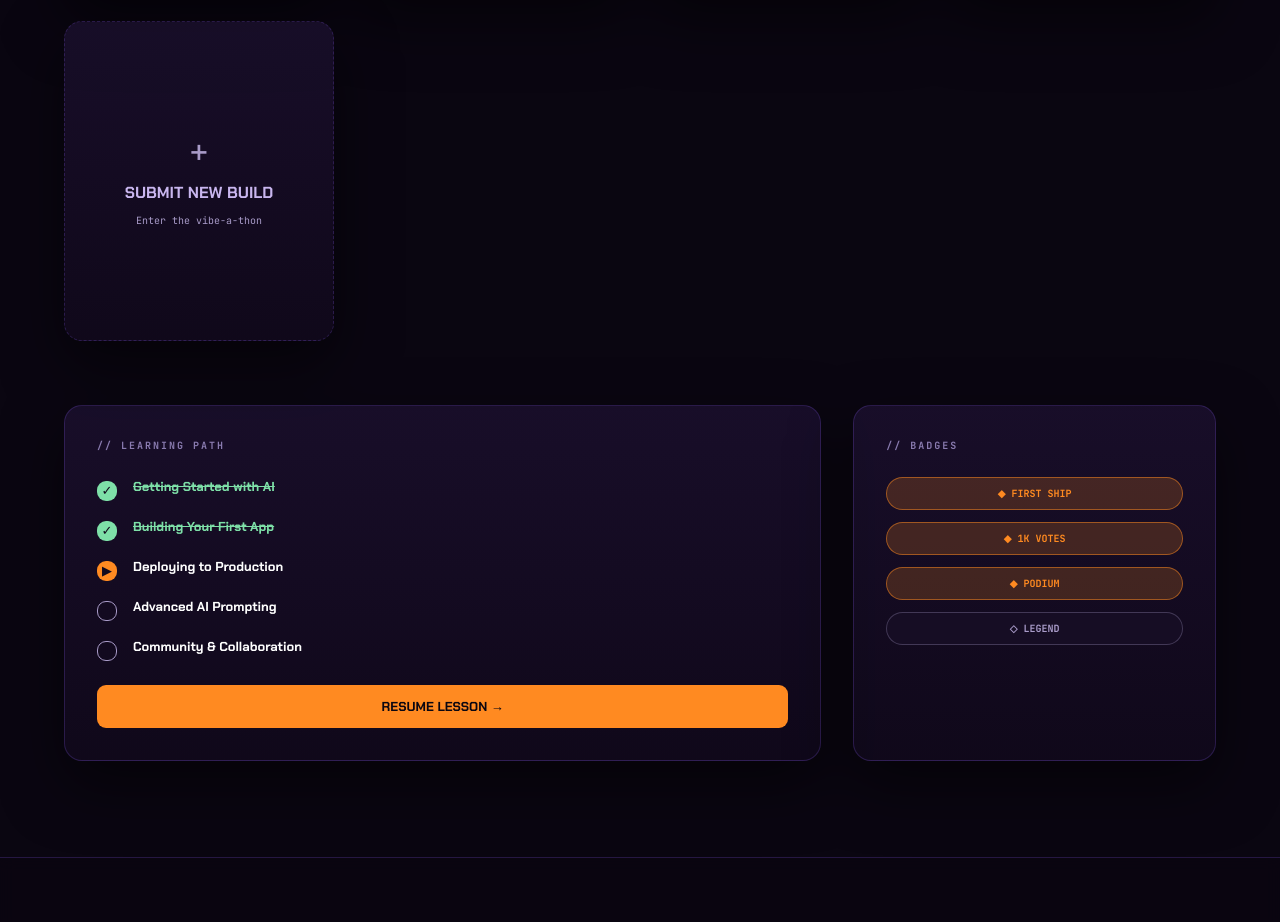
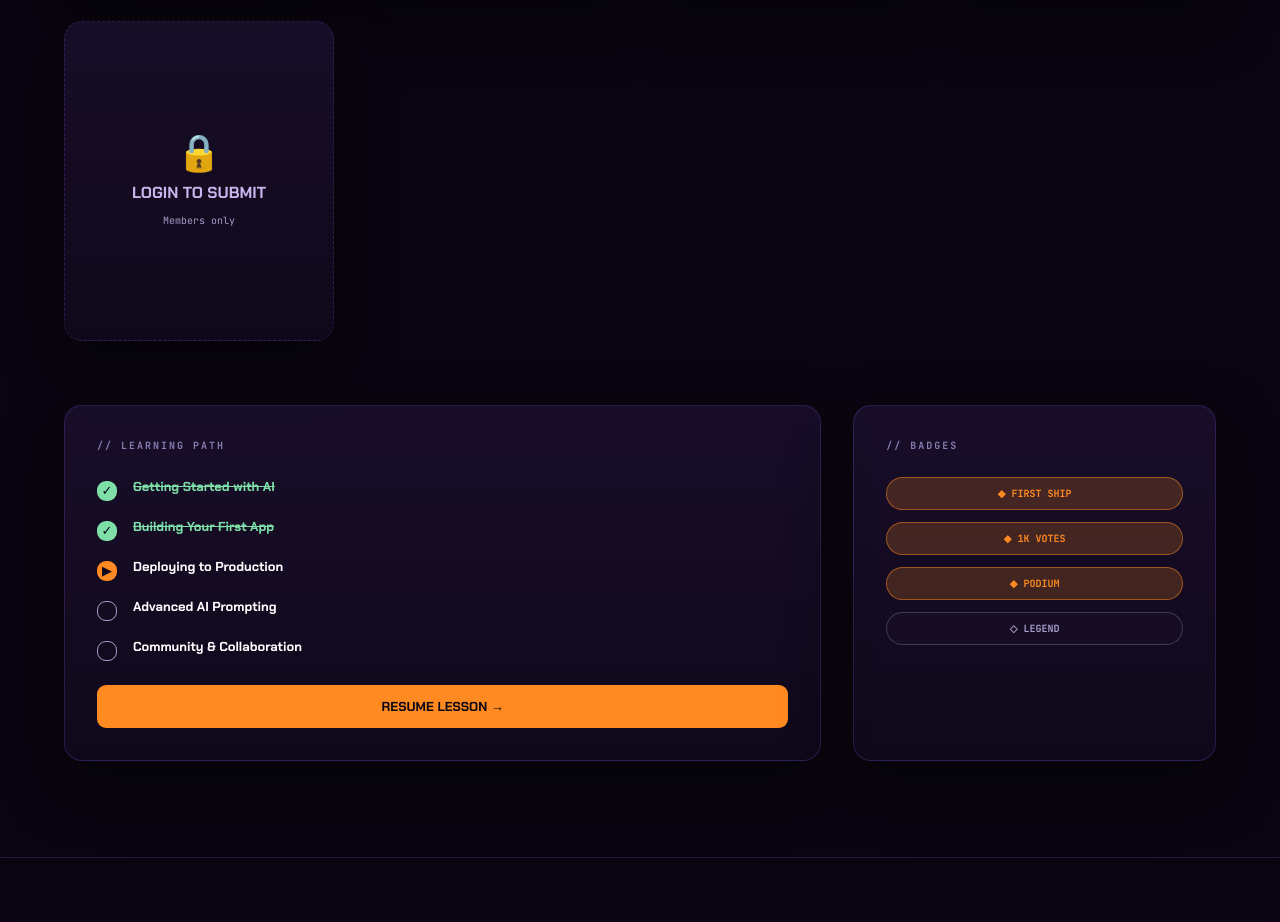
Before and after one commit to JonathanAilah/ailah-vibe, a Next.js app: page /dashboard in a window 1280 px wide. Shown: the part 1780-2702 px from the top of the page. Built offline with nearby package versions, Linux system fonts and the light colour scheme.

Commit message:
Modify submit modal behavior based on login status
Updated the onClick handler to redirect to login if the user is not logged in, and changed the displayed text based on the login status.

```diff
--- a/app/dashboard/page.tsx
+++ b/app/dashboard/page.tsx
@@ -239,16 +239,24 @@ export default function Dashboard() {
 
           {/* Submit New Build tile */}
           <div
-            onClick={() => setShowSubmitModal(true)}
+            onClick={() => {
+              if (!isLoggedIn) {
+                window.location.href = '/login'
+              } else {
+                setShowSubmitModal(true)
+              }
+            }}
             className="card border-2 border-dashed border-violet-accent/50 min-h-80 flex items-center justify-center hover:border-violet-accent transition-colors cursor-pointer group"
           >
             <div className="text-center space-y-2">
-              <div className="text-4xl text-lavender-dim group-hover:text-lavender transition-colors">+</div>
+              <div className="text-4xl text-lavender-dim group-hover:text-lavender transition-colors">
+                {isLoggedIn ? '+' : '🔒'}
+              </div>
               <p className="font-chakra font-bold text-lavender-muted group-hover:text-lavender transition-colors">
-                SUBMIT NEW BUILD
+                {isLoggedIn ? 'SUBMIT NEW BUILD' : 'LOGIN TO SUBMIT'}
               </p>
               <p className="font-mono text-xs text-lavender-dim">
-                Enter the vibe-a-thon
+                {isLoggedIn ? 'Enter the vibe-a-thon' : 'Members only'}
               </p>
             </div>
           </div>
```
